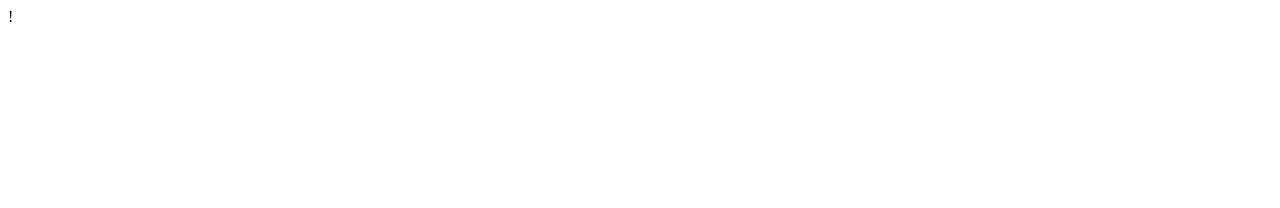
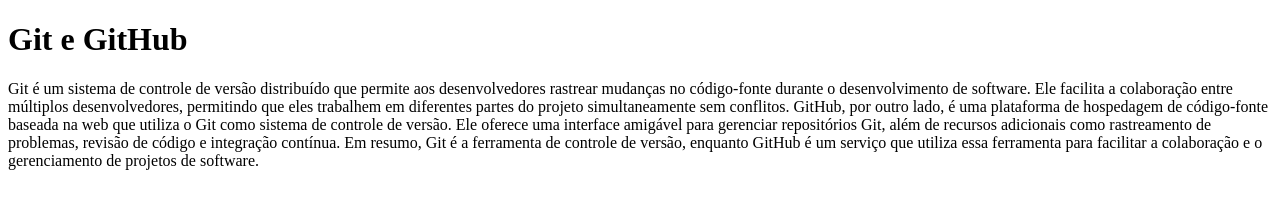
Before and after one commit to luizgteixeira/aula-git-essencial, a plain HTML site: page index.html in a window 1280 px wide. Drawn offline with Linux system fonts and the light colour scheme.

Commit message:
Inserido: - Título principal; - Um parágrafo com uma breve descrição sobre Git e GitHub.

```diff
--- a/index.html
+++ b/index.html
@@ -1,4 +1,3 @@
-!
 <!DOCTYPE html>
 
 <html lang="pt-BR">
@@ -13,6 +12,10 @@
 </head>
 
 <body>
+    <h1>Git e GitHub</h1>
+    <p>
+        Git é um sistema de controle de versão distribuído que permite aos desenvolvedores rastrear mudanças no código-fonte durante o desenvolvimento de software. Ele facilita a colaboração entre múltiplos desenvolvedores, permitindo que eles trabalhem em diferentes partes do projeto simultaneamente sem conflitos. GitHub, por outro lado, é uma plataforma de hospedagem de código-fonte baseada na web que utiliza o Git como sistema de controle de versão. Ele oferece uma interface amigável para gerenciar repositórios Git, além de recursos adicionais como rastreamento de problemas, revisão de código e integração contínua. Em resumo, Git é a ferramenta de controle de versão, enquanto GitHub é um serviço que utiliza essa ferramenta para facilitar a colaboração e o gerenciamento de projetos de software.
+    </p>
 
 </body>
 
```
